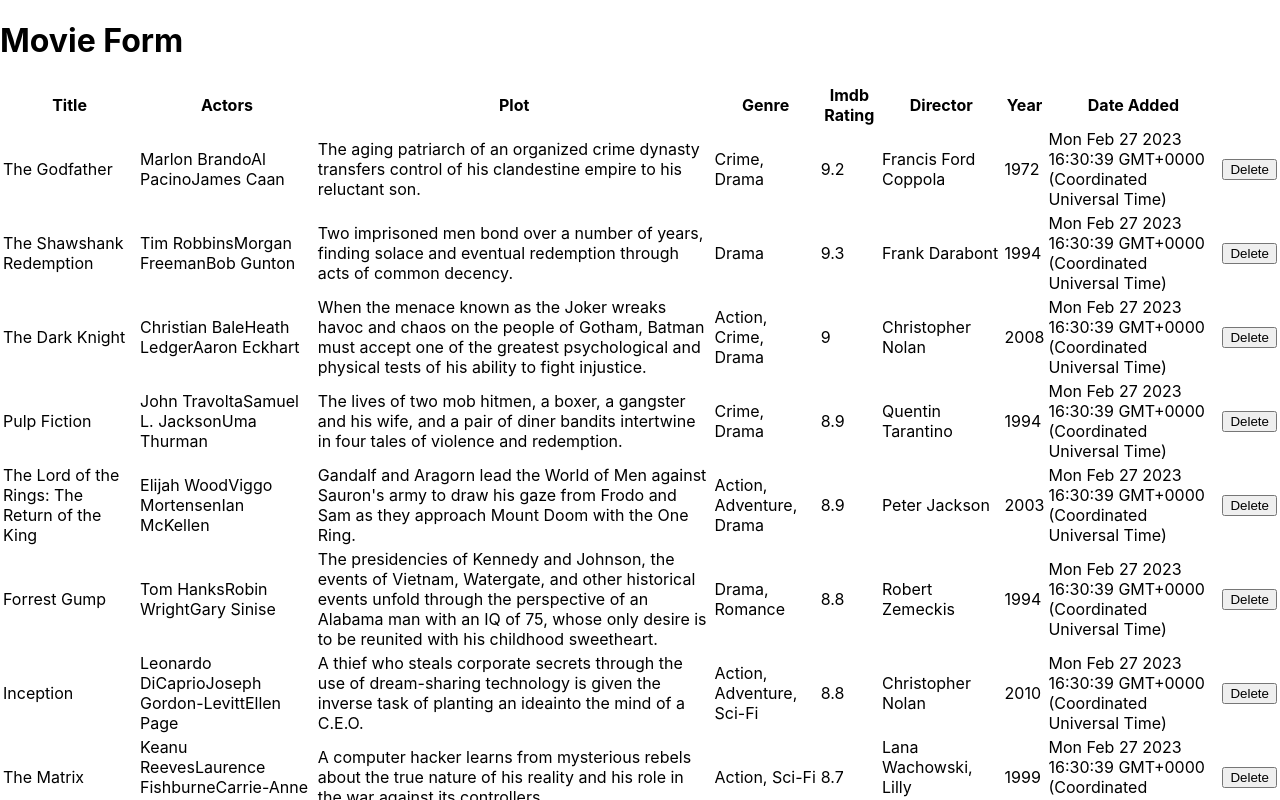
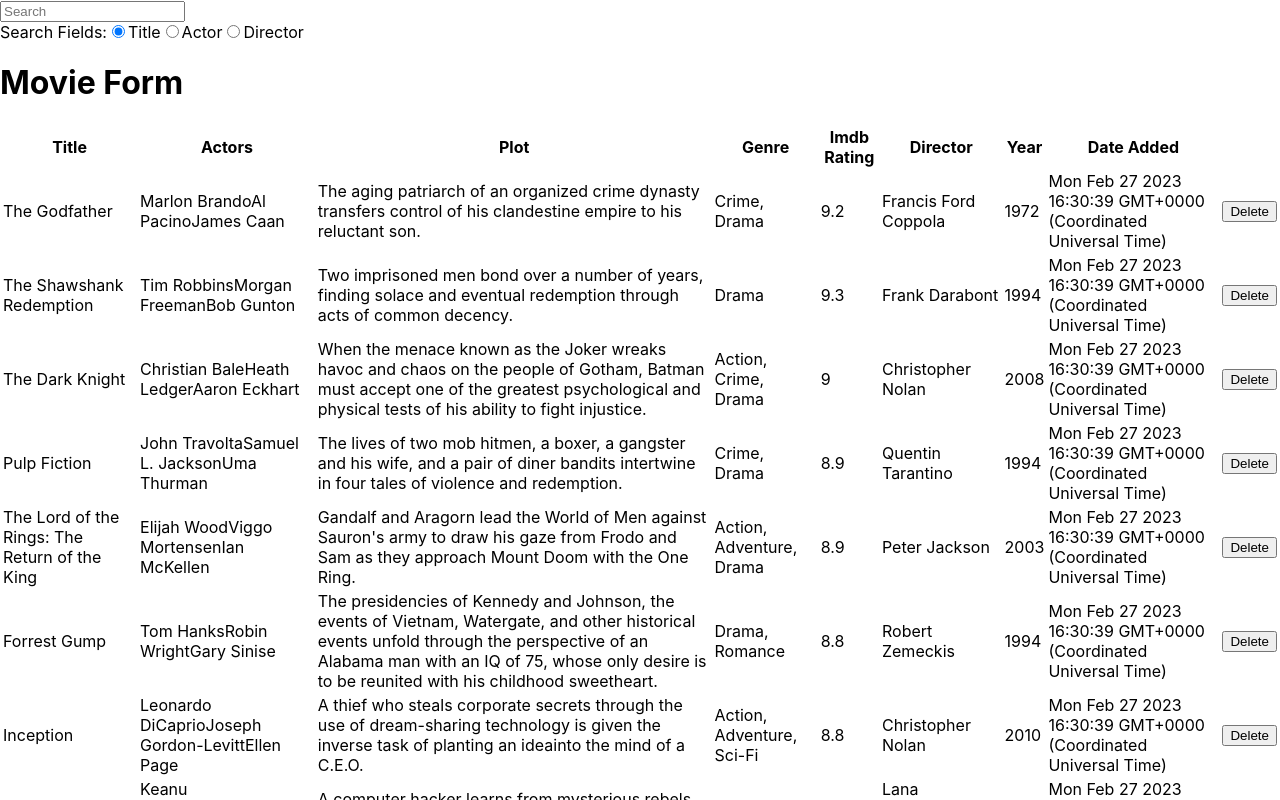
Before and after one commit to stephen1521/ReactIntroForm, a React (Create React App) app: page / in a window 1280 px wide. Shown: the top 800 px of the page. Built offline with nearby package versions, Linux system fonts and the light colour scheme.

Commit message:
added search to table only title is working

```diff
--- a/src/App.js
+++ b/src/App.js
@@ -2,10 +2,9 @@
 import './App.css';
 import MovieForm from './MovieForm';
 import Form from './Form';
+import SearchBar from './SearchBar';
 
-class App extends Component {
-	state = {
-		movies: [
+const movies = [
 	{
 	title: "The Godfather",
 	actors: ["Marlon Brando", "Al Pacino", "James Caan"],
@@ -107,7 +106,9 @@
 	dateAdded: String(new Date()),
 	},
 ]
-	}
+
+class App extends Component {
+	state = {movies}
 
 	deleteOne = (index) => {
     	const { movies } = this.state;
@@ -124,10 +125,25 @@
 		this.setState({movies: [...this.state.movies, movie]});
 	}
 
+	searchTable = (value) => {
+		if(value.searchTerm === ''){
+			this.setState({
+				movies: movies
+			})
+		}
+		else if(value.selectedOption === 'title'){
+			const filteredMovies = this.state.movies.filter(movie => movie.title === value.searchTerm);
+			this.setState({
+				movies: filteredMovies
+			})
+		}
+	}
+
 	render(){
 		const { movies } = this.state;
 		return(
 			<div>
+				<SearchBar searchTable={this.searchTable}/>
 				<MovieForm
 				MovieData={movies}
 				deleteOne={this.deleteOne}
--- a/src/Form.js
+++ b/src/Form.js
@@ -40,43 +40,43 @@
             } = this.state;
         return (
             <form onSubmit={this.onFormSubmit}>
-                <label htmlFor="title">Title:</label><br/>
+                <label htmlFor="title">Title:</label>
                 <input type='text'
                         id='title'
                         name='title'
                         value={title}
                         onChange={this.handleChange}/><br/>
-                <label htmlFor="actors">Actors:</label><br/>
+                <label htmlFor="actors">Actors:</label>
                 <input type='text'
                         id='actors'
                         name='actors'
                         value={actors}
                         onChange={this.handleChange}/><br/>
-                <label htmlFor="Plot">Plot:</label><br/>
+                <label htmlFor="Plot">Plot:</label>
                 <input type='text'
                         id='plot'
                         name='plot'
                         value={plot}
                         onChange={this.handleChange}/><br/>
-                <label htmlFor="genre">Genre:</label><br/>
+                <label htmlFor="genre">Genre:</label>
                 <input type='text'
                         id='genre'
                         name='genre'
                         value={genre}
                         onChange={this.handleChange}/><br/>
-                <label htmlFor="imdbRating">imdbRating:</label><br/>
+                <label htmlFor="imdbRating">imdbRating:</label>
                 <input type='text'
                         id='imdbRating'
                         name='imdbRating'
                         value={imdbRating}
                         onChange={this.handleChange}/><br/>
-                <label htmlFor="director">Director:</label><br/>
+                <label htmlFor="director">Director:</label>
                 <input type='text'
                         id='director'
                         name='director'
                         value={director}
                         onChange={this.handleChange}/><br/>
-                <label htmlFor="year">Year:</label><br/>
+                <label htmlFor="year">Year:</label>
                 <input type='text'
                         id='year'
                         name='year'
--- /dev/null
+++ b/src/SearchBar.js
@@ -0,0 +1,67 @@
+import React, { Component } from 'react';
+
+class SearchBar extends Component {
+
+    constructor(props){
+        super(props);
+        this.intialState = {
+            selectedOption: 'title',
+            searchTerm: ''
+        }
+        this.state = this.intialState;
+    }
+
+    handleFormSubmit = (formSubmitEvent) => {
+        formSubmitEvent.preventDefault();
+        this.props.searchTable(this.state);
+        this.setState(this.intialState);
+    }
+
+    handleOptionChange = (changeEvent) => {
+        this.setState({
+          selectedOption: changeEvent.target.value
+        })
+    }
+
+    handleSearch = (e) => {
+        this.setState({
+            [e.target.name]: e.target.value
+        })
+    }
+
+    render(){
+        const { searchTerm } = this.state;
+        return(
+            <form onSubmit={this.handleFormSubmit}>
+                <input type='text'
+                        placeholder='Search'
+                        value={searchTerm}
+                        name='searchTerm'
+                        onChange={this.handleSearch}/><br/>
+                    <label>Search Fields:</label>
+                    <label>
+                    <input type="radio" value="title"
+                              checked={this.state.selectedOption === 'title'}
+                              onChange={this.handleOptionChange} />
+                        Title
+                    </label>
+                    <label>
+                        <input type="radio" value="actor"
+                            checked={this.state.selectedOption === 'actor'}
+                            onChange={this.handleOptionChange} />
+                        Actor
+                    </label>
+                    <label>
+                        <input type="radio" value="director"
+                            checked={this.state.selectedOption === 'director'}
+                            onChange={this.handleOptionChange} />
+                        Director
+                    </label>
+            </form>
+        )
+    }
+}
+
+
+
+export default SearchBar;
```
Lines whose indentation alone changed are shown as unchanged.
